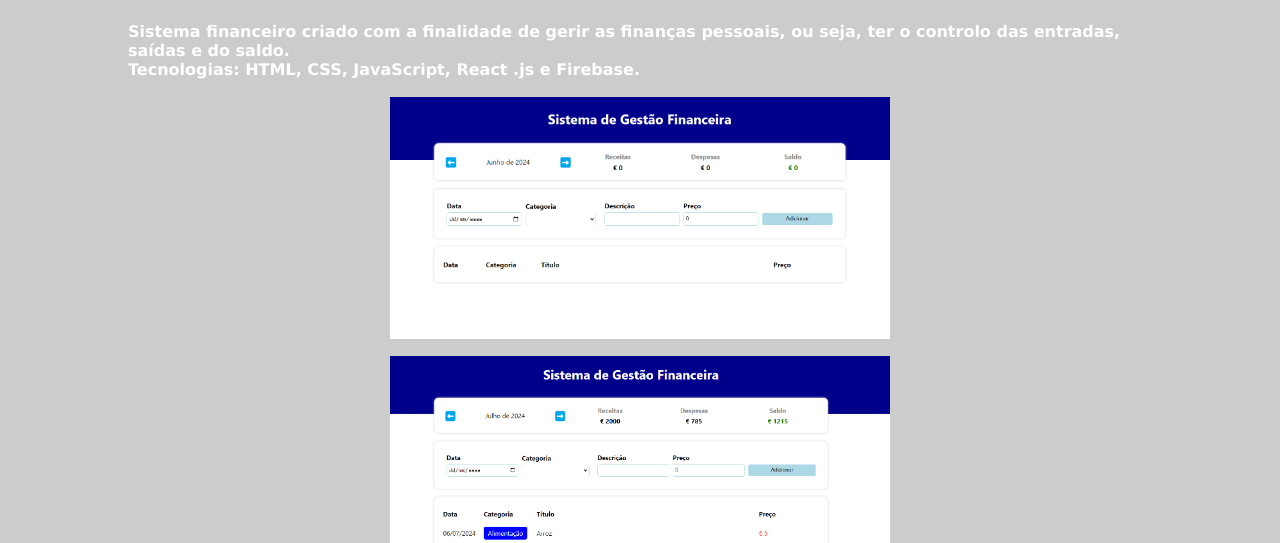
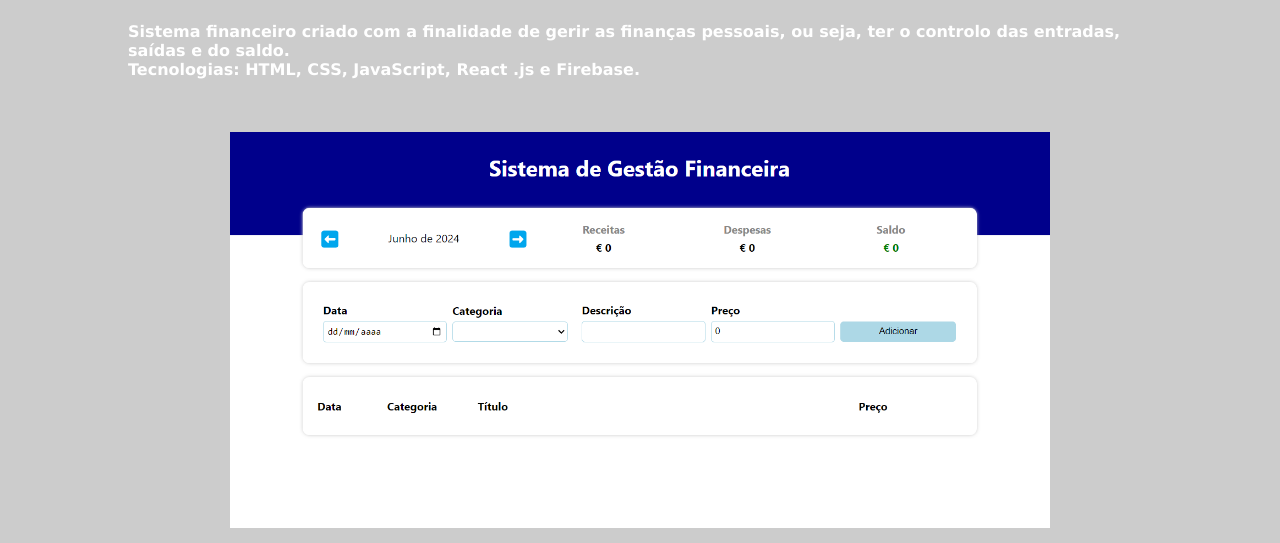
Before and after one commit to Maria-Eduardo/NewPortfolio, a plain HTML site: page pagina2.html in a window 1280 px wide. Shown: the part 240-783 px from the top of the page. Drawn offline with nearby package versions, Linux system fonts and the light colour scheme.

Commit message:
Alterações na página2 sobre o posicionamento da div principal

```diff
--- a/pagina2.html
+++ b/pagina2.html
@@ -48,17 +48,21 @@
         display: flex;
         flex-wrap: wrap;
         justify-content: center;
-        margin: 1rem 1rem;
+        margin: auto;
+        margin-top: 5rem;
     }
     .div img{
         margin: 1rem 1rem;
         height:auto;
-        width: 500px;
+        min-width: 300px;
     }
     .div img:hover{
         transform: scale(1.1);
     }
     #menu-icon{
+        display: none;
+    }
+    .navbar{
         display: none;
     }
 
```
Also changed, not shown: style.css (line endings or trailing spaces).
